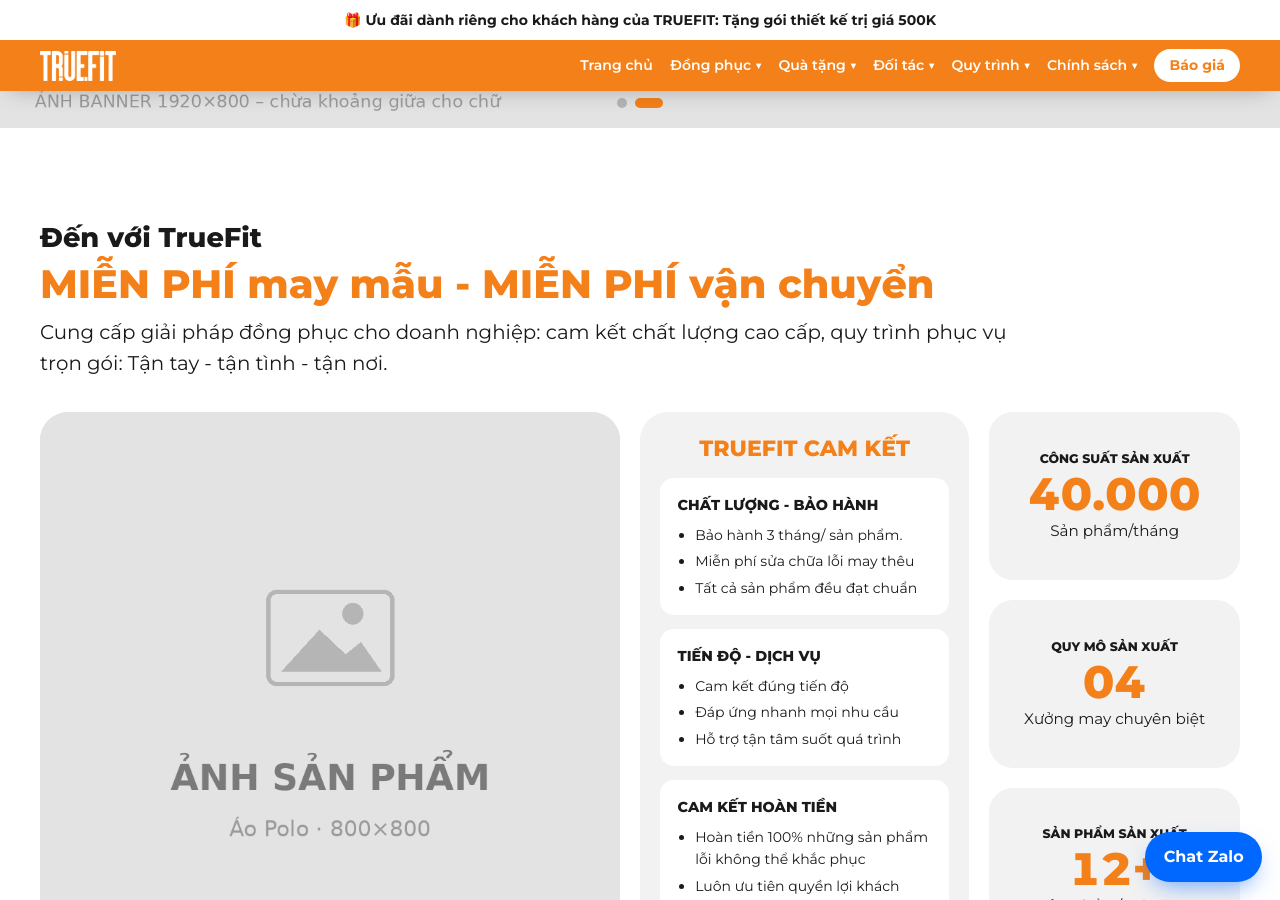
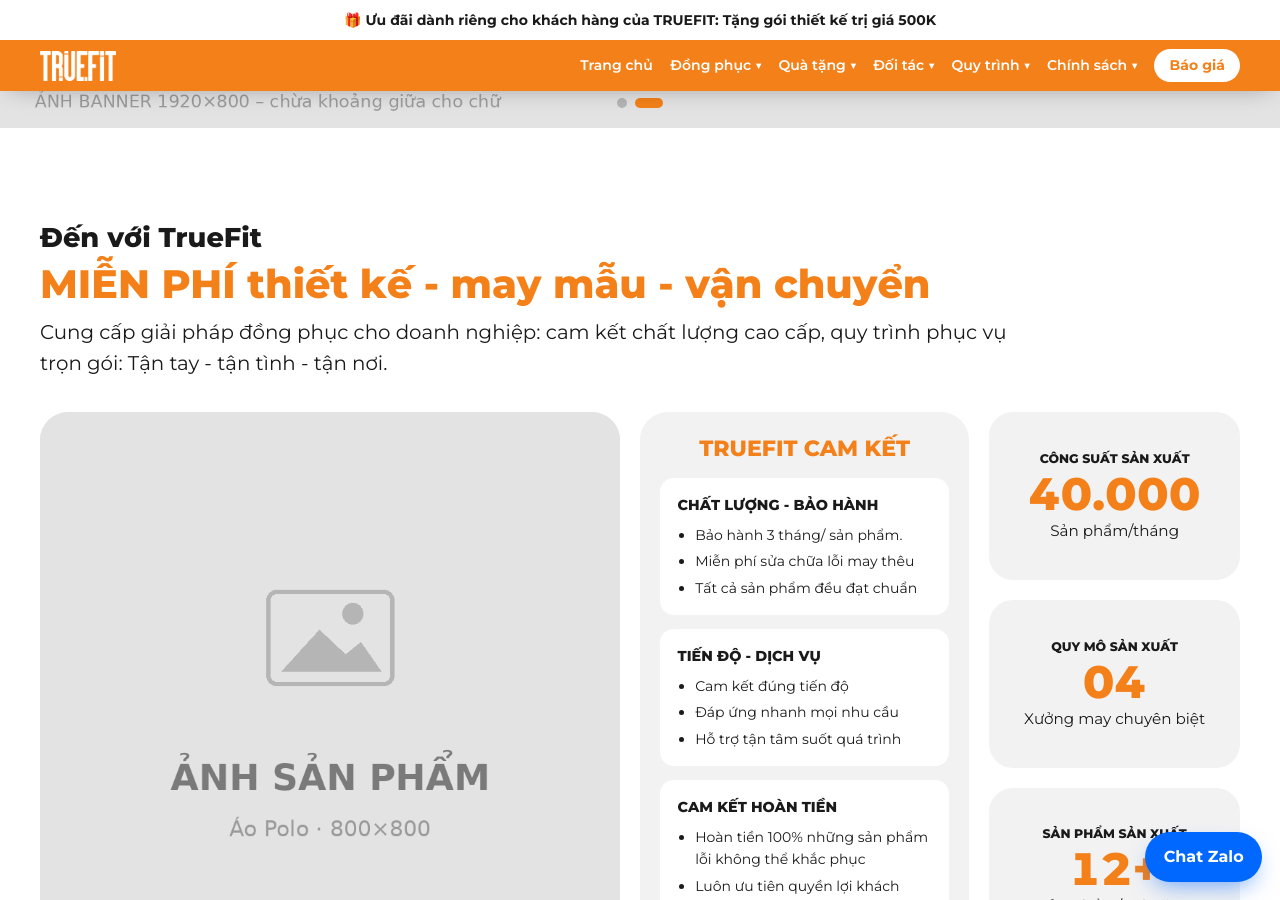
Before and after one commit to bap47/truefit, a Jekyll site: the page built from index.html, in a window 1280 px wide and 900 px high, scrolled down 501 px. Built offline with Jekyll 4.4.1, drawn with Linux system fonts in a browser that asks for light colours.

Commit message:
Add files via upload

```diff
--- a/_data/trang_chu/2_gioi_thieu.yml
+++ b/_data/trang_chu/2_gioi_thieu.yml
@@ -1,6 +1,6 @@
 # Sửa trong CMS: Trang chủ ② Đến với TrueFit
 dong_nho: Đến với TrueFit
-tieu_de: '*MIỄN PHÍ* may mẫu - *MIỄN PHÍ* vận chuyển'
+tieu_de: '*MIỄN PHÍ* thiết kế - may mẫu - vận chuyển'
 mo_ta: 'Cung cấp giải pháp đồng phục cho doanh nghiệp: cam kết chất lượng cao cấp, quy trình phục vụ trọn gói: Tận tay - tận tình - tận nơi.'
 # Khung ảnh bên trái – bỏ ảnh gì tuỳ ý, ảnh tự chuyển. Để trống thì tự lấy ảnh sản phẩm
 tu_chuyen_giay: 4
```
